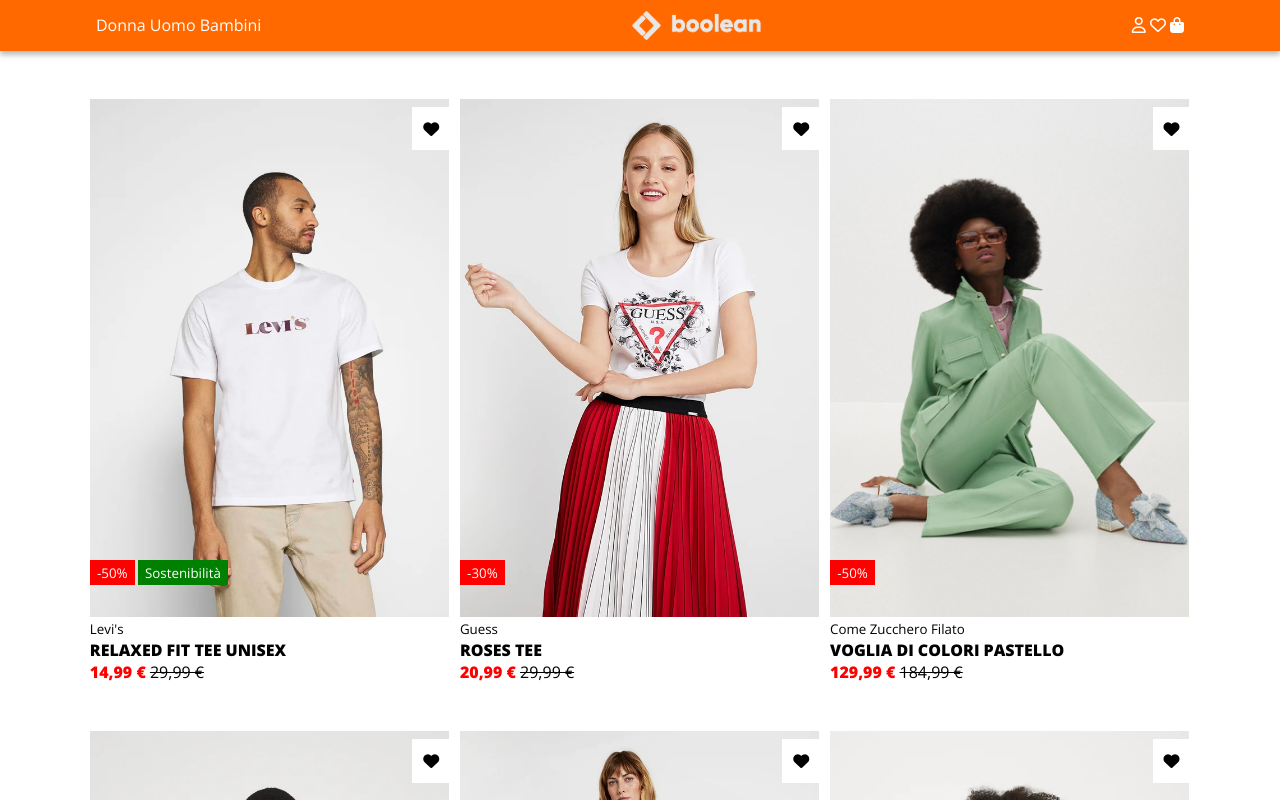
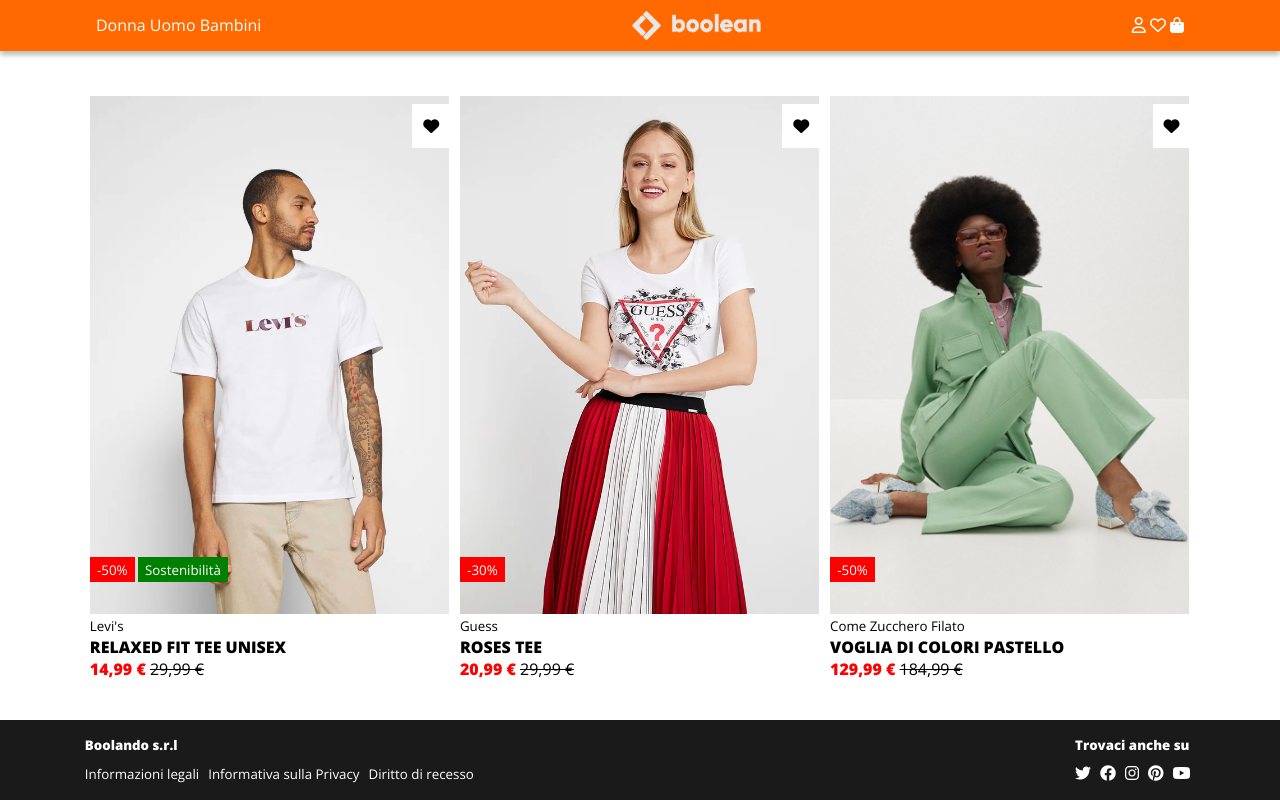
Before and after one commit to soniabergamini/html-css-boolando, a plain HTML site: page index.html in a window 1280 px wide. Shown: the top 800 px of the page. Drawn offline with nearby package versions, Linux system fonts and the light colour scheme.

Commit message:
style(header,footer) add position fixed

```diff
--- a/Risorse/CSS/style.css
+++ b/Risorse/CSS/style.css
@@ -44,6 +44,8 @@
 header {
     background-color: #FF6900;
     box-shadow: 0px 4px 5px 0px #9d9d9dae;
+    z-index: 1;
+    top: 0;
 }
 
 header section > * {
@@ -61,10 +63,10 @@ a {
 #bannerlogo {
     width: 60%;
 }
+
 /* MAIN STYLE */
-
 main {
-    margin-top: 3rem;
+    margin: 6rem 0;
 }
 
 #productRow {
@@ -120,9 +122,10 @@ div.posRelative > span:last-child {
 }
 
 /* FOOTER STYLE */
-
 footer {
     background-color: #1A1A1A;
+    bottom: 0;
+    z-index: 1;
 }
 
 footer > section {
--- a/index.html
+++ b/index.html
@@ -14,7 +14,7 @@
 </head>
 <body>
     <!-- Banner -->
-    <header class="vw100">
+    <header class="vw100 posFixed">
         <section class="box flex spaceBtw alignCtr txtWhite">
             <nav>
                 <a href="#" class="txtWhite txtHover cursor">Donna</a>
@@ -152,7 +152,7 @@
             </div>
         </section>
     </main>
-    <footer class="vw100">
+    <footer class="vw100 posFixed">
         <section class="box flex spaceBtw alignCtr txtWhite">
             <div>
                 <h5>Boolando s.r.l</h5>
```
